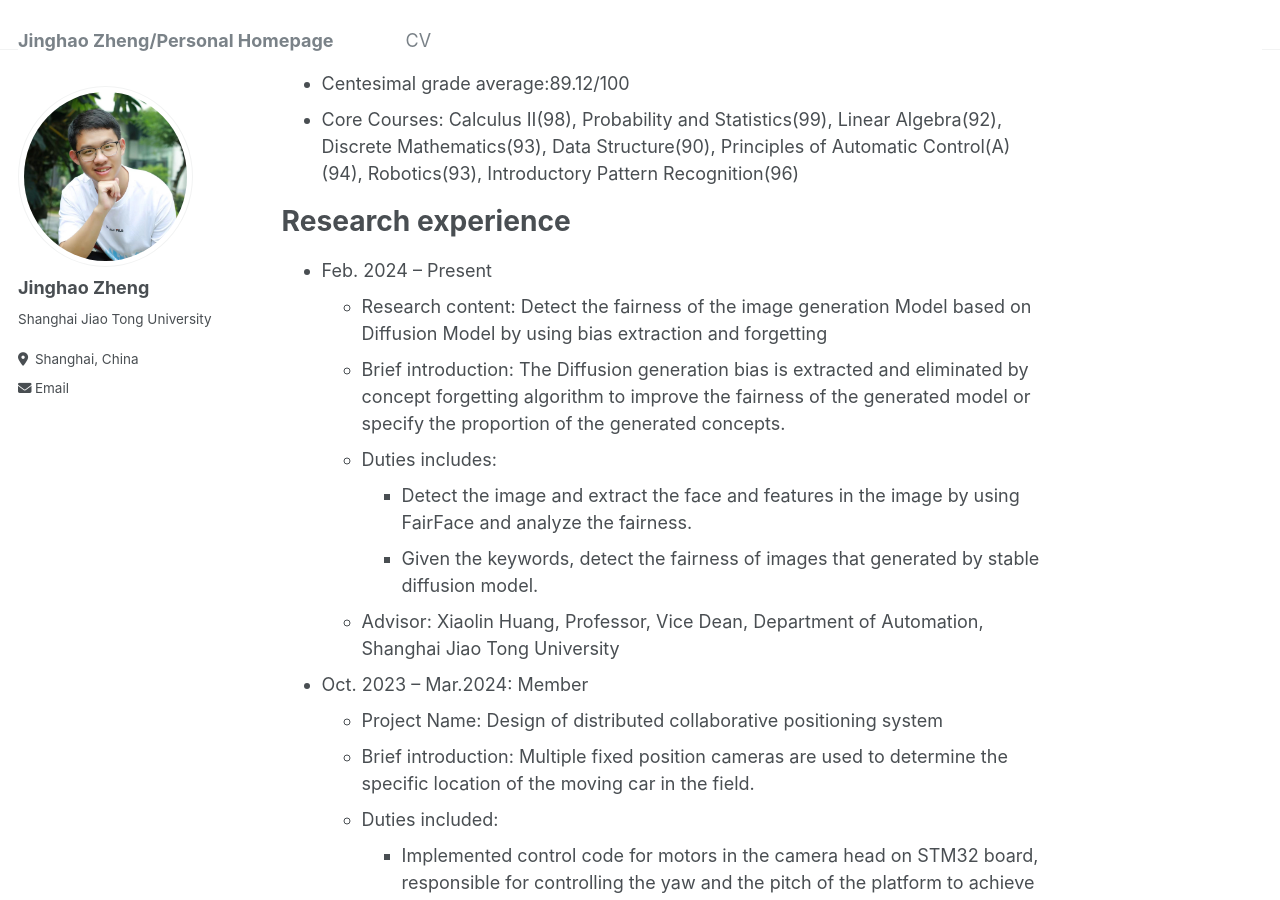
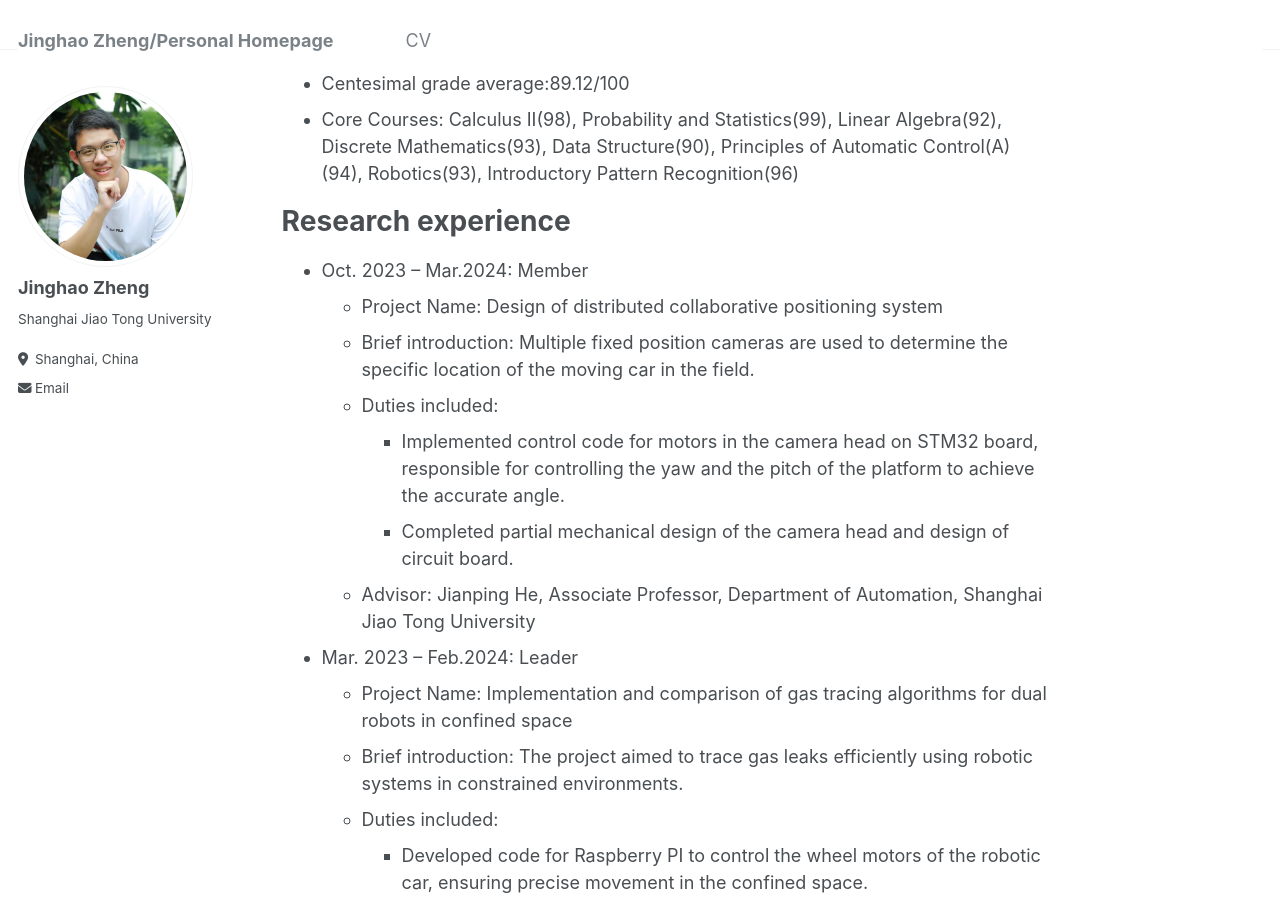
Before and after one commit to JinghaoZheng/JinghaoZheng.github.io, a Jekyll site: the page built from _pages/about.md, in a window 1280 px wide and 900 px high, scrolled down 710 px. Built offline with Jekyll 4.4.1, drawn with Linux system fonts in a browser that asks for light colours.

Commit message:
Update about.md

```diff
--- a/_pages/about.md
+++ b/_pages/about.md
@@ -31,14 +31,6 @@ Data Structure(90), Principles of Automatic Control(A)(94), Robotics(93), Introd
 
 Research experience
 ======
-* Feb. 2024 – Present
-  * Research content: Detect the fairness of the image generation Model based on Diffusion Model by using bias extraction and forgetting
-  * Brief introduction: The Diffusion generation bias is extracted and eliminated by concept forgetting algorithm to improve the fairness of the generated model or specify the proportion of the generated concepts.
-  * Duties includes:
-    *  Detect the image and extract the face and features in the image by using FairFace and analyze the fairness.
-    *   Given the keywords, detect the fairness of images that generated by stable diffusion model.
-  * Advisor: Xiaolin Huang, Professor, Vice Dean, Department of Automation, Shanghai Jiao Tong University
-
 * Oct. 2023 – Mar.2024: Member
   * Project Name: Design of distributed collaborative positioning system
   * Brief introduction: Multiple fixed position cameras are used to determine the specific location of the moving car in the field.
```
